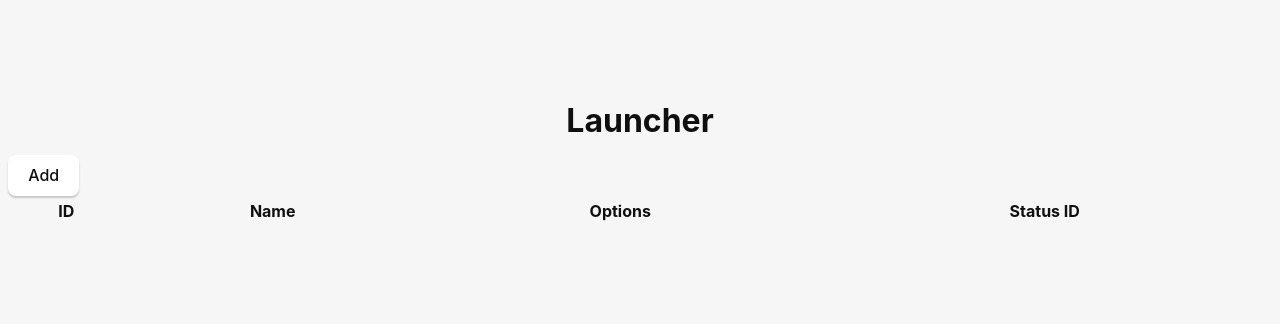
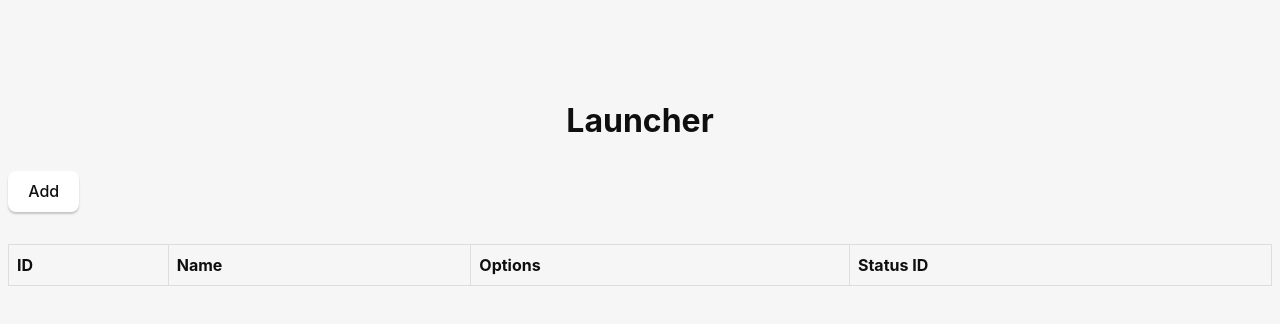
Before and after one commit to ShawonAshraf/launcher, a React (Vite) app: page / in a window 1280 px wide. Shown: the top 324 px of the page. Built offline with nearby package versions, Linux system fonts and the light colour scheme.

Commit message:
table style

```diff
--- a/src/App.css
+++ b/src/App.css
@@ -96,6 +96,23 @@ button {
 #addbtn {
     align-content: center;
     margin-right: auto;
+    margin-top: 1em;
+}
+
+.exe-table {
+    margin-top: 2em;
+    width: 100%;
+    border-collapse: collapse;
+}
+
+td, th {
+    border: 1px solid #dddddd;
+    text-align: left;
+    padding: 8px;
+}
+
+tr:nth-child(even) {
+    background-color: #dddddd;
 }
 
 @media (prefers-color-scheme: dark) {
--- a/src/components/Table.tsx
+++ b/src/components/Table.tsx
@@ -18,7 +18,7 @@ export function Table() {
     }, []);
 
     return (
-        <table>
+        <table className={"exe-table"}>
             <th>ID</th>
             <th>Name</th>
             <th>Options</th>
```
